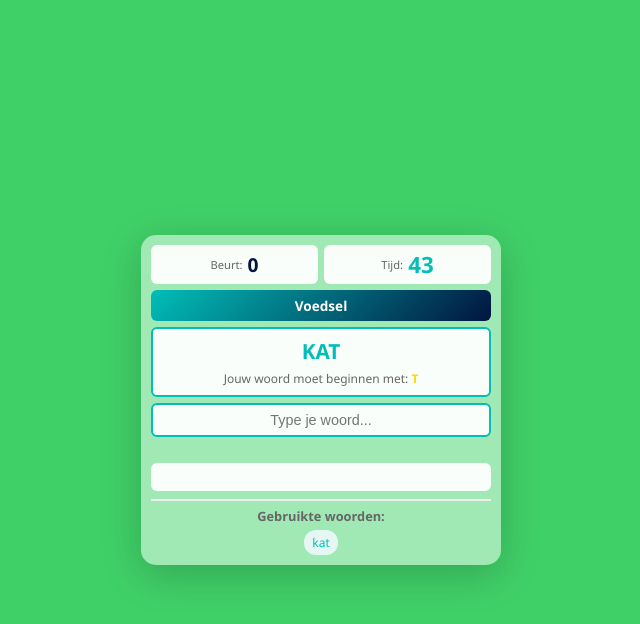
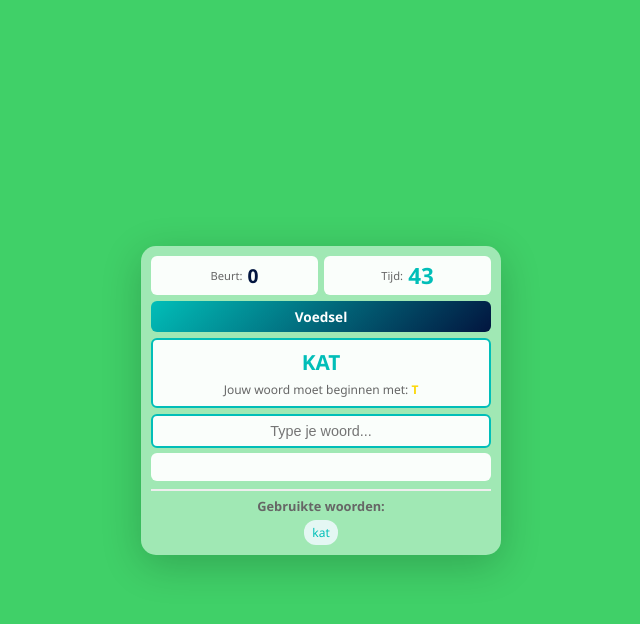
Before and after one commit to japiekingkorn/linko, a plain HTML site: page index.html in a window 1280 px wide. Both pictures are taken after a click on the button "🎯 Speel Spel (Makkelijk)". Shown: the whole page, without its empty margins (319-959 px from the left). Drawn offline with Linux system fonts and the light colour scheme.

Commit message:
Add files via upload

```diff
--- a/index.html
+++ b/index.html
@@ -310,9 +310,10 @@
         .error {
             color: #e74c3c;
             font-weight: bold;
-            margin-top: 6px;
-            min-height: 18px;
+            margin-top: 3px;
+            margin-bottom: 0px;
             font-size: 0.85em;
+            min-height: 0;
         }
 
         .hidden {
```
